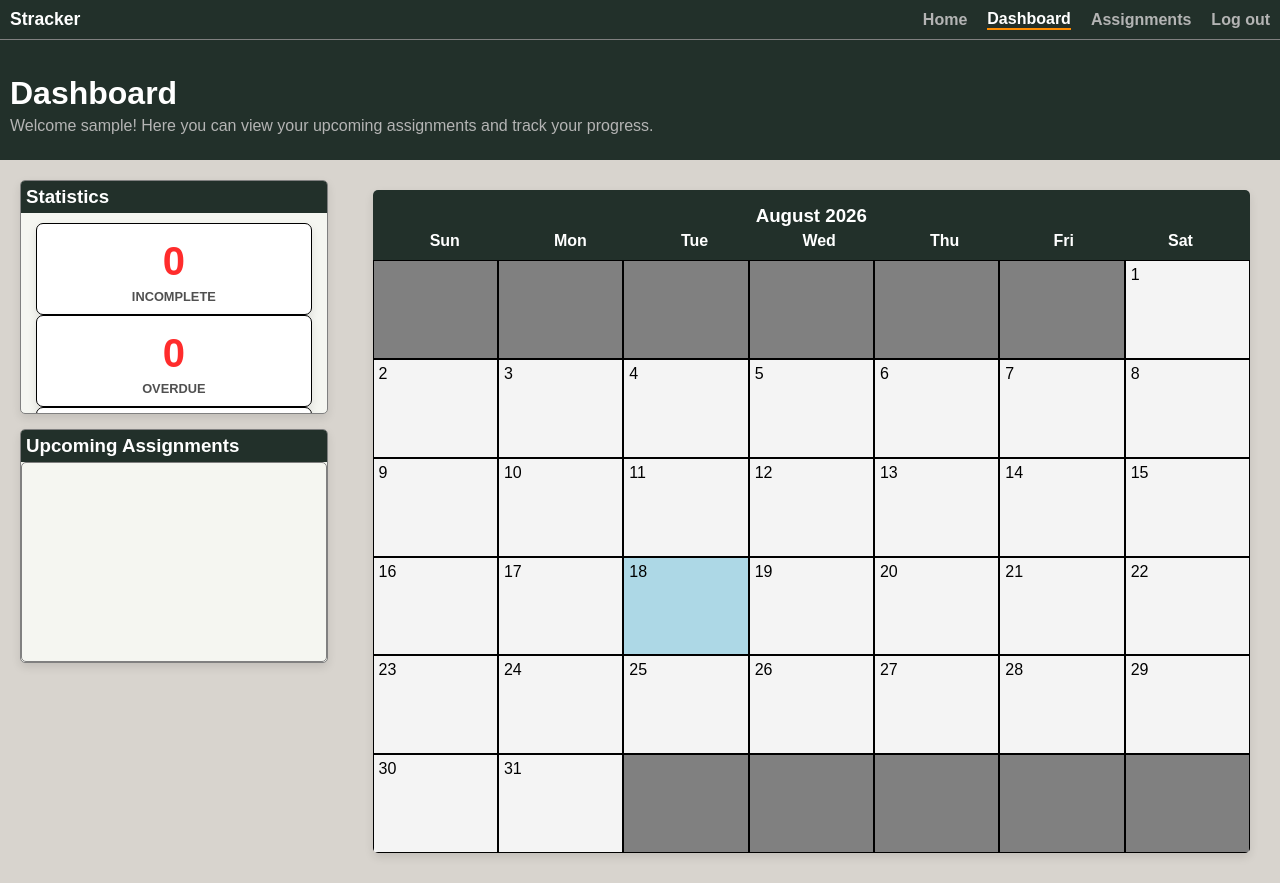
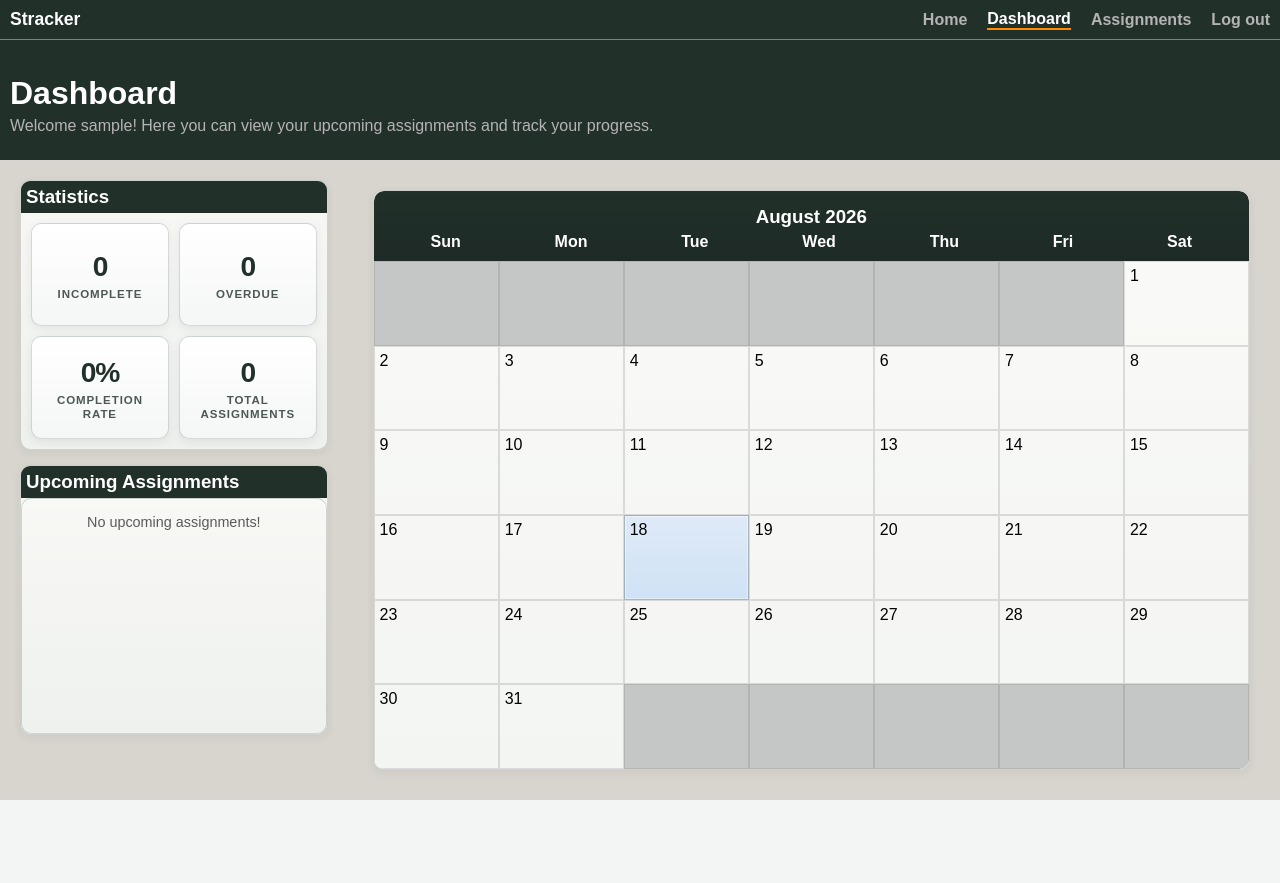
Before and after one commit to delevonecodes/assignment_tracker2, a Flask app: page /dashboard in a window 1280 px wide. After the commit the page ends 800 px from the top, so only its background shows below. Run offline with Flask 3, Linux system fonts and the light colour scheme; the visitor is signed in with stand-in values (Sample User, id 1); data that the repository does not hold is empty.

Commit message:
Updated styles.css styling for the dashboard template and assignments template added hover effect for calendar days and statistic cards

```diff
--- a/app/static/styles.css
+++ b/app/static/styles.css
@@ -18,7 +18,9 @@ body {
     display: flex;
     flex-direction: column;
     min-height: 100vh;
-    overflow-y: auto;
+    height: 100vh;
+    max-height: 100vh;
+    overflow: hidden;
     overflow-x: hidden;
     transform-origin: top center;
 }
@@ -597,17 +620,28 @@ header p {
     width: 100vw;
     height: 70vh;
     margin: 10px auto;
+    gap: 15px;
+    padding: 10px;
+    box-sizing: border-box;
 }
 
 .center {
     text-align: center;
 }
 
+#no-upcoming {
+    font-size: 0.9rem;
+    color: rgb(90, 90, 90);
+    margin-top: 10px;
+}
+
 #dashboard {
     display: flex;
     flex-direction: row;
-    flex: 1;
+    flex: 1 1 auto;
     min-height: 0;
+    height: 100%;
+    max-height: 100%;
     overflow: hidden;
     gap: 15px;
     padding: 10px;
@@ -627,20 +661,25 @@ header p {
 }
 
 #calendar-header {
-    background-color: #22302A;
+    background: linear-gradient(180deg, #22302A 0%, #1d2a25 100%);
     color: white;
     padding: 10px;
     flex: 0 0 auto;
+    border-top-left-radius: 10px;
+    border-top-right-radius: 10px;
 }
 
 .calendar-day ul {
     margin: 4px 0 0 0;
     padding: 0;
-    flex: 1;
+    flex: 1 1 auto;
     min-height: 0;
+    max-height: calc(100% - 1.25rem);
     overflow-y: auto;
     overflow-x: hidden;
+    overflow-wrap: anywhere;
     word-break: break-word;
+    white-space: normal;
     font-size: 0.7rem;
     list-style-position: inside;
 }
@@ -663,9 +702,11 @@ header p {
     width: auto;
     max-width: none;
     margin: 20px;
-    background-color: #f4f4f4;
-    border-radius: 5px;
+    background: linear-gradient(180deg, #f8f8f5 0%, #eef1ee 100%);
+    border: 1px solid rgba(34, 48, 42, 0.18);
+    border-radius: 10px;
     overflow: hidden;
+    box-shadow: 0 3px 10px rgba(34, 48, 42, 0.06);
 }
 
 .month {
@@ -678,11 +719,14 @@ header p {
 
 #calender-grid {
     display: grid;
-    grid-template-columns: repeat(7, 1fr);
-    grid-auto-rows: 1fr;
-    flex: 1;
+    grid-template-columns: repeat(7, minmax(0, 1fr));
+    grid-template-rows: repeat(6, minmax(0, 1fr));
+    width: 100%;
+    height: 100%;
     min-height: 0;
     overflow: hidden;
+    border-bottom-left-radius: 10px;
+    border-bottom-right-radius: 10px;
 }
 
 .calendar-week {
@@ -694,13 +738,31 @@ header p {
 .calendar-day.current-day {
     box-sizing: border-box;
     padding: 5px;
-    border: 1px solid;
+    border: 1px solid rgba(34, 48, 42, 0.14);
+    background: rgba(255, 255, 255, 0.25);
     margin: 0;
     min-width: 0;
     min-height: 0;
+    height: 100%;
     display: flex;
     flex-direction: column;
     overflow: hidden;
+    transition: filter 0.25s ease, background-color 0.25s ease, transform 0.25s ease, box-shadow 0.25s ease;
+}
+
+.calendar-day:hover {
+    filter: brightness(0.88);
+    box-shadow: inset 0 0 0 1px rgba(34, 48, 42, 0.08);
+}
+
+.calendar-day.current-day:hover {
+    filter: brightness(0.82);
+    box-shadow: inset 0 0 0 1px rgba(34, 48, 42, 0.12);
+}
+
+.calendar-day.no-day:hover {
+    filter: brightness(0.78);
+    box-shadow: inset 0 0 0 1px rgba(34, 48, 42, 0.12);
 }
 
 #weekdays-header {
@@ -713,15 +775,17 @@ header p {
 }
 
 .statistics-container {
-    background-color: #F5F6F1;
-    border: 1px solid gray;
-    border-radius: 5px;
+    background: linear-gradient(180deg, #f8f8f5 0%, #eef1ee 100%);
+    border: 1px solid rgba(34, 48, 42, 0.18);
+    border-radius: 10px;
     display: flex;
     flex-direction: column;
     box-sizing: border-box;
-    flex: 1;
+    flex: 0 0 45%;
     min-height: 0;
+    height: 45%;
     overflow: hidden;
+    box-shadow: 0 3px 10px rgba(34, 48, 42, 0.06);
 }
 
 .statistics-container:last-child {
@@ -729,14 +793,16 @@ header p {
 }
 
 #upcoming-assignments {
-    flex: 1.4;
-    min-height: 0;
+    flex: 1 1 auto;
+    min-height: 180px;
+    height: 100%;
     overflow-y: auto;
     padding: 5px;
     box-sizing: border-box;
-    background-color: #F5F6F1;
-    border: 1px solid gray;
-    border-radius: 5px;
+    background: linear-gradient(180deg, #f8f8f5 0%, #eef1ee 100%);
+    border: 1px solid rgba(34, 48, 42, 0.18);
+    border-radius: 10px;
+    box-shadow: inset 0 1px 0 rgba(255, 255, 255, 0.8);
 }
 
 #upcoming-assignments ul {
@@ -745,12 +811,15 @@ header p {
     list-style-position: inside;
 }
 
-.no-day {
-    background-color: gray;
+.calendar-day.no-day {
+    background-color: #c4c7c5;
+    border: 1px solid rgba(34, 48, 42, 0.12);
 }
 
-.current-day {
-    background-color: lightblue;
+.calendar-day.current-day {
+    background: linear-gradient(180deg, #dfeaf8 0%, #cfe2f5 100%);
+    border: 1px solid rgba(34, 48, 42, 0.28);
+    box-shadow: inset 0 0 0 1px rgba(255, 255, 255, 0.4);
 }
 
 .red-text {
@@ -771,41 +840,73 @@ header p {
 
 #side-bars {
     padding: 10px;
+    display: flex;
+    flex-direction: column;
+    height: 100%;
+    min-height: 0;
 }
 
 #statistics {
-    display: flex;
+    display: grid;
+    grid-template-columns: repeat(2, minmax(0, 1fr));
+    grid-template-rows: repeat(2, minmax(0, 1fr));
     width: 100%;
-    height: 100%;
-    flex-wrap: wrap;
-    justify-content: space-evenly;
-    align-content: space-evenly;
+    flex: 1 1 auto;
+    min-height: 0;
     padding: 10px;
+    box-sizing: border-box;
+    gap: 10px;
+    overflow: hidden;
 }
 
 .box {
     color: #000;
-    background-color: white;
-    border: 1px solid #000;
+    background: linear-gradient(180deg, #ffffff 0%, #f4f7f5 100%);
+    border: 1px solid rgba(34, 48, 42, 0.18);
+    box-shadow: 0 3px 10px rgba(34, 48, 42, 0.08);
     display: flex;
-    flex: 1 0 150px;
     flex-direction: column;
     align-items: center;
-    border-radius: 7px;
+    justify-content: center;
+    border-radius: 10px;
     order: 0;
-    padding: 10px;
-    margin: 0 5px;
+    padding: 10px 8px;
+    margin: 0;
+    min-width: 0;
+    min-height: 90px;
+    box-sizing: border-box;
+    width: 100%;
+    overflow: hidden;
+    text-align: center;
+    word-break: break-word;
+    transition: transform 0.2s ease, box-shadow 0.2s ease;
+}
+
+.box:hover {
+    transform: translateY(-1px);
+    box-shadow: 0 6px 14px rgba(34, 48, 42, 0.12);
 }
 
 .box h2 {
     font-weight: bold;
-    font-size: 2.5rem;
-    padding: 5px;
+    font-size: clamp(1.4rem, 2.2vw, 2.8rem);
+    line-height: 1.08;
+    padding: 5px 0;
+    margin: 0;
+    max-width: 100%;
+    color: #22302A;
+    letter-spacing: -0.04em;
 }
 
 .box p {
-    font-size: 0.8rem;
+    font-size: clamp(0.62rem, 0.9vw, 0.82rem);
+    line-height: 1.2;
     font-weight: bold;
+    margin: 0;
+    max-width: 100%;
+    color: #4d5853;
+    letter-spacing: 0.08em;
+    text-transform: uppercase;
 }
 
 .home-content {
--- a/app/templates/dashboard.html
+++ b/app/templates/dashboard.html
@@ -49,6 +49,7 @@
                 <h3 class="container-header">Upcoming Assignments</h3>
                 <div id="upcoming-assignments">
                     <ul>
+                    {% if upcoming_assignments %}
                         {% for assignment in upcoming_assignments %}
                         {% if assignment.priority == "High" and not assignment.completion_status %}
                             <li class="mini-assignment"><span class="red-text">{{ assignment.name + " "}}</span><span>{{assignment.due_label()}}</span></li>
@@ -58,6 +59,9 @@
                             <li class="mini-assignment"><span class="green-text">{{ assignment.name + " " }}</span><span>{{assignment.due_label()}}</span></li>
                         {% endif %}
                         {% endfor %}
+                    {% else %}
+                        <p id = "no-upcoming" class="center">No upcoming assignments!</p>
+                    {% endif %}
                     </ul>
                 </div>
             </div>
```
Also changed, not shown: other parts of app/static/styles.css (+40 -19 lines). Lines whose indentation alone changed are shown as unchanged.
